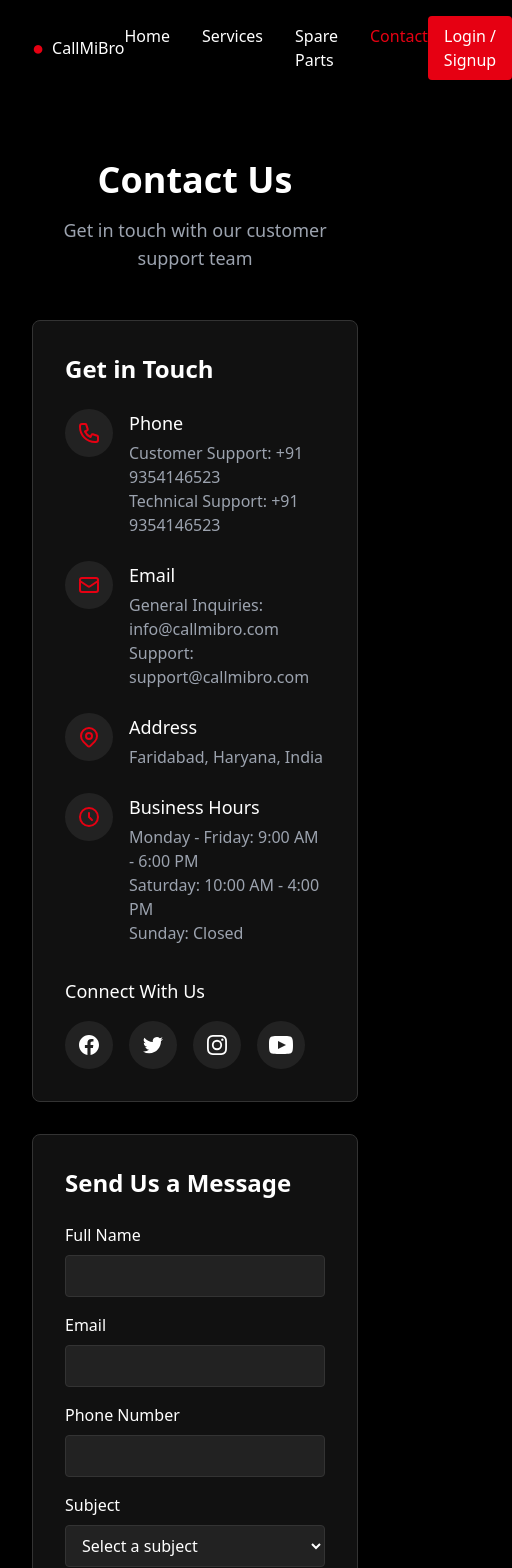
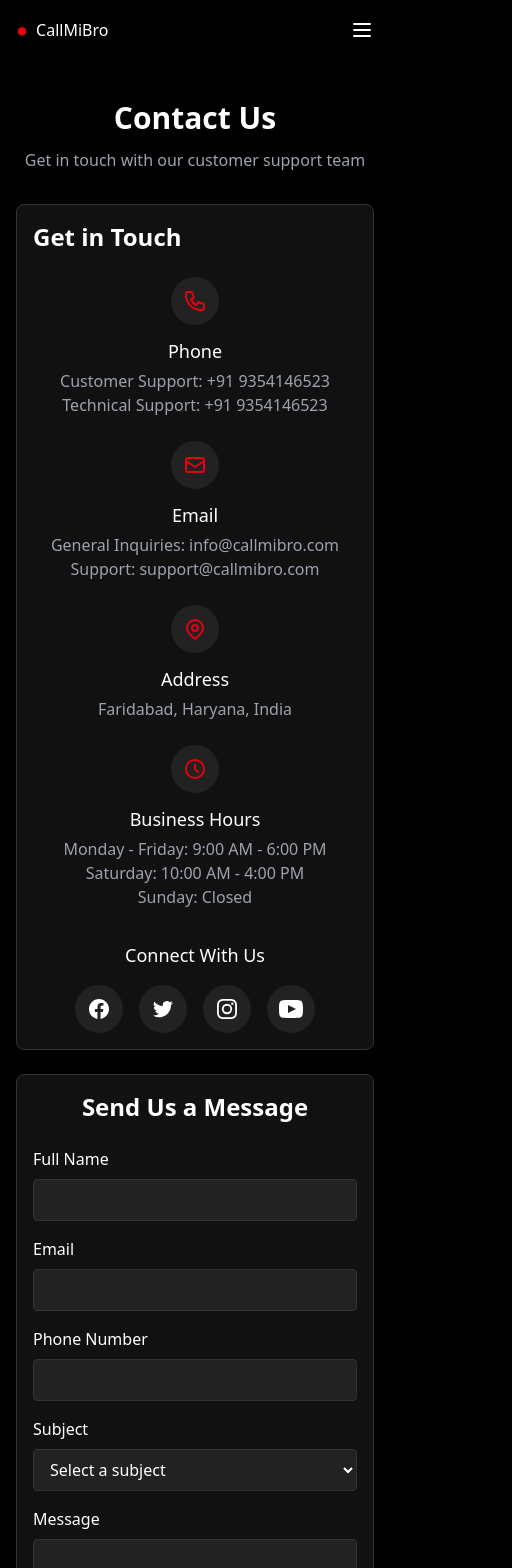
Before and after one commit to ravindrauiet/callmibro, a Next.js app: page /contact in a window 390 px wide. Shown: the top 1568 px of the page, 512 px wide, since content can reach past the window. Built offline with nearby package versions, Linux system fonts and the light colour scheme.

Commit message:
Add hero image and enhance styling across contact-related components. Updated layout and spacing in ContactPage, ContactForm, and ContactInfo for improved responsiveness. Enhanced AuthModal with better input styling and mobile navigation in Header.

```diff
--- a/src/app/contact/page.js
+++ b/src/app/contact/page.js
@@ -7,14 +7,14 @@ export default function ContactPage() {
   return (
     <main className="min-h-screen bg-black text-white">
       <Header activePage="contact" />
-      <div className="py-16 px-8">
+      <div className="py-10 md:py-16 px-4 md:px-8">
         <div className="max-w-6xl mx-auto">
-          <div className="text-center mb-12">
-            <h1 className="text-4xl font-bold mb-4">Contact Us</h1>
-            <p className="text-gray-400 text-lg">Get in touch with our customer support team</p>
+          <div className="text-center mb-8 md:mb-12">
+            <h1 className="text-3xl md:text-4xl font-bold mb-3 md:mb-4">Contact Us</h1>
+            <p className="text-gray-400 text-base md:text-lg">Get in touch with our customer support team</p>
           </div>
 
-          <div className="grid grid-cols-1 md:grid-cols-2 gap-8">
+          <div className="grid grid-cols-1 md:grid-cols-2 gap-6 md:gap-8">
             <ContactInfo />
             <ContactForm />
           </div>
--- a/src/components/ContactForm.js
+++ b/src/components/ContactForm.js
@@ -46,8 +46,8 @@ export default function ContactForm() {
   }
 
   return (
-    <div className="bg-[#111] border border-[#333] rounded-lg p-8">
-      <h2 className="text-2xl font-bold mb-6">Send Us a Message</h2>
+    <div className="bg-[#111] border border-[#333] rounded-lg p-4 sm:p-8">
+      <h2 className="text-2xl font-bold mb-6 text-center sm:text-left">Send Us a Message</h2>
 
       {submitSuccess ? (
         <div className="bg-green-900 text-green-100 p-4 rounded mb-6">
@@ -56,7 +56,7 @@ export default function ContactForm() {
       ) : null}
 
       <form onSubmit={handleSubmit}>
-        <div className="grid grid-cols-1 md:grid-cols-2 gap-4 mb-4">
+        <div className="grid grid-cols-1 sm:grid-cols-2 gap-4 mb-4">
           {/* Name field */}
           <div>
             <label htmlFor="name" className="block text-white mb-2">Full Name</label>
@@ -86,7 +86,7 @@ export default function ContactForm() {
           </div>
         </div>
 
-        <div className="grid grid-cols-1 md:grid-cols-2 gap-4 mb-4">
+        <div className="grid grid-cols-1 sm:grid-cols-2 gap-4 mb-4">
           {/* Phone field */}
           <div>
             <label htmlFor="phone" className="block text-white mb-2">Phone Number</label>
--- a/src/components/ContactInfo.js
+++ b/src/components/ContactInfo.js
@@ -1,12 +1,12 @@
 export default function ContactInfo() {
   return (
-    <div className="bg-[#111] border border-[#333] rounded-lg p-8">
+    <div className="bg-[#111] border border-[#333] rounded-lg p-4 sm:p-8">
       <h2 className="text-2xl font-bold mb-6">Get in Touch</h2>
 
       <div className="space-y-6">
         {/* Phone */}
-        <div className="flex items-start">
-          <div className="bg-[#222] p-3 rounded-full mr-4">
+        <div className="flex flex-col sm:flex-row items-center sm:items-start text-center sm:text-left">
+          <div className="bg-[#222] p-3 rounded-full mb-3 sm:mb-0 sm:mr-4">
             <svg className="w-6 h-6 text-[#e60012]" fill="none" stroke="currentColor" viewBox="0 0 24 24" xmlns="http://www.w3.org/2000/svg">
               <path strokeLinecap="round" strokeLinejoin="round" strokeWidth="2" d="M3 5a2 2 0 012-2h3.28a1 1 0 01.948.684l1.498 4.493a1 1 0 01-.502 1.21l-2.257 1.13a11.042 11.042 0 005.516 5.516l1.13-2.257a1 1 0 011.21-.502l4.493 1.498a1 1 0 01.684.949V19a2 2 0 01-2 2h-1C9.716 21 3 14.284 3 6V5z"></path>
             </svg>
@@ -19,8 +19,8 @@ export default function ContactInfo() {
         </div>
 
         {/* Email */}
-        <div className="flex items-start">
-          <div className="bg-[#222] p-3 rounded-full mr-4">
+        <div className="flex flex-col sm:flex-row items-center sm:items-start text-center sm:text-left">
+          <div className="bg-[#222] p-3 rounded-full mb-3 sm:mb-0 sm:mr-4">
             <svg className="w-6 h-6 text-[#e60012]" fill="none" stroke="currentColor" viewBox="0 0 24 24" xmlns="http://www.w3.org/2000/svg">
               <path strokeLinecap="round" strokeLinejoin="round" strokeWidth="2" d="M3 8l7.89 5.26a2 2 0 002.22 0L21 8M5 19h14a2 2 0 002-2V7a2 2 0 00-2-2H5a2 2 0 00-2 2v10a2 2 0 002 2z"></path>
             </svg>
@@ -33,8 +33,8 @@ export default function ContactInfo() {
         </div>
 
         {/* Address */}
-        <div className="flex items-start">
-          <div className="bg-[#222] p-3 rounded-full mr-4">
+        <div className="flex flex-col sm:flex-row items-center sm:items-start text-center sm:text-left">
+          <div className="bg-[#222] p-3 rounded-full mb-3 sm:mb-0 sm:mr-4">
             <svg className="w-6 h-6 text-[#e60012]" fill="none" stroke="currentColor" viewBox="0 0 24 24" xmlns="http://www.w3.org/2000/svg">
               <path strokeLinecap="round" strokeLinejoin="round" strokeWidth="2" d="M17.657 16.657L13.414 20.9a1.998 1.998 0 01-2.827 0l-4.244-4.243a8 8 0 1111.314 0z"></path>
               <path strokeLinecap="round" strokeLinejoin="round" strokeWidth="2" d="M15 11a3 3 0 11-6 0 3 3 0 016 0z"></path>
@@ -48,8 +48,8 @@ export default function ContactInfo() {
         </div>
 
         {/* Business Hours */}
-        <div className="flex items-start">
-          <div className="bg-[#222] p-3 rounded-full mr-4">
+        <div className="flex flex-col sm:flex-row items-center sm:items-start text-center sm:text-left">
+          <div className="bg-[#222] p-3 rounded-full mb-3 sm:mb-0 sm:mr-4">
             <svg className="w-6 h-6 text-[#e60012]" fill="none" stroke="currentColor" viewBox="0 0 24 24" xmlns="http://www.w3.org/2000/svg">
               <path strokeLinecap="round" strokeLinejoin="round" strokeWidth="2" d="M12 8v4l3 3m6-3a9 9 0 11-18 0 9 9 0 0118 0z"></path>
             </svg>
@@ -65,8 +65,8 @@ export default function ContactInfo() {
 
       {/* Social Media */}
       <div className="mt-8">
-        <h3 className="text-lg font-medium mb-4">Connect With Us</h3>
-        <div className="flex space-x-4">
+        <h3 className="text-lg font-medium mb-4 text-center sm:text-left">Connect With Us</h3>
+        <div className="flex space-x-4 justify-center sm:justify-start">
           <a href="#" className="bg-[#222] p-3 rounded-full text-white hover:text-[#e60012] transition-colors">
             <svg className="w-6 h-6" fill="currentColor" viewBox="0 0 24 24" xmlns="http://www.w3.org/2000/svg">
               <path d="M22 12c0-5.523-4.477-10-10-10S2 6.477 2 12c0 4.991 3.657 9.128 8.438 9.878v-6.987h-2.54V12h2.54V9.797c0-2.506 1.492-3.89 3.777-3.89 1.094 0 2.238.195 2.238.195v2.46h-1.26c-1.243 0-1.63.771-1.63 1.562V12h2.773l-.443 2.89h-2.33v6.988C18.343 21.128 22 16.991 22 12z" />
--- a/src/components/Header.js
+++ b/src/components/Header.js
@@ -1,19 +1,39 @@
 'use client'
 
-import { useState } from 'react'
+import { useState, useEffect } from 'react'
 import AuthModal from './AuthModal'
 
 export default function Header({ activePage }) {
   const [authModalOpen, setAuthModalOpen] = useState(false)
+  const [mobileMenuOpen, setMobileMenuOpen] = useState(false)
+  const [scrolled, setScrolled] = useState(false)
+
+  // Handle scroll event for header shadow
+  useEffect(() => {
+    const handleScroll = () => {
+      if (window.scrollY > 10) {
+        setScrolled(true)
+      } else {
+        setScrolled(false)
+      }
+    }
+
+    window.addEventListener('scroll', handleScroll)
+    return () => {
+      window.removeEventListener('scroll', handleScroll)
+    }
+  }, [])
 
   return (
     <>
-      <header className="sticky top-0 w-full bg-black flex items-center justify-between px-8 py-4 z-50 shadow-md">
+      <header className={`sticky top-0 w-full bg-black flex items-center justify-between px-4 md:px-8 py-4 z-50 transition-all duration-300 ${scrolled ? 'shadow-md' : ''}`}>
         <div className="logo flex items-center">
           <span className="text-[#e60012] font-bold text-xl">●</span>
           <span className="ml-2 font-medium">CallMiBro</span>
         </div>
-        <nav className="flex gap-8">
+
+        {/* Desktop Navigation */}
+        <nav className="hidden md:flex gap-8">
           <a
             href="/"
             className={`transition-colors ${activePage === 'home' ? 'text-[#e60012]' : 'hover:text-[#e60012]'}`}
@@ -39,13 +59,78 @@ export default function Header({ activePage }) {
             Contact
           </a>
         </nav>
-        <button
-          className="bg-[#e60012] text-white px-4 py-2 rounded hover:bg-[#b3000f] transition-colors"
-          onClick={() => setAuthModalOpen(true)}
-        >
-          Login / Signup
-        </button>
+
+        <div className="flex items-center space-x-4">
+          {/* Login button */}
+          <button
+            className="hidden md:block bg-[#e60012] text-white px-4 py-2 rounded hover:bg-[#b3000f] transition-colors"
+            onClick={() => setAuthModalOpen(true)}
+          >
+            Login / Signup
+          </button>
+
+          {/* Mobile menu button */}
+          <button
+            className="md:hidden text-white focus:outline-none"
+            onClick={() => setMobileMenuOpen(!mobileMenuOpen)}
+          >
+            {mobileMenuOpen ? (
+              <svg className="w-6 h-6" fill="none" stroke="currentColor" viewBox="0 0 24 24" xmlns="http://www.w3.org/2000/svg">
+                <path strokeLinecap="round" strokeLinejoin="round" strokeWidth={2} d="M6 18L18 6M6 6l12 12" />
+              </svg>
+            ) : (
+              <svg className="w-6 h-6" fill="none" stroke="currentColor" viewBox="0 0 24 24" xmlns="http://www.w3.org/2000/svg">
+                <path strokeLinecap="round" strokeLinejoin="round" strokeWidth={2} d="M4 6h16M4 12h16M4 18h16" />
+              </svg>
+            )}
+          </button>
+        </div>
       </header>
+
+      {/* Mobile Navigation Menu */}
+      {mobileMenuOpen && (
+        <div className="md:hidden fixed top-[60px] left-0 right-0 bg-black border-t border-[#333] z-40 shadow-lg">
+          <nav className="flex flex-col px-4 py-3">
+            <a
+              href="/"
+              className={`py-3 border-b border-[#333] ${activePage === 'home' ? 'text-[#e60012]' : 'hover:text-[#e60012]'}`}
+              onClick={() => setMobileMenuOpen(false)}
+            >
+              Home
+            </a>
+            <a
+              href="/services"
+              className={`py-3 border-b border-[#333] ${activePage === 'services' ? 'text-[#e60012]' : 'hover:text-[#e60012]'}`}
+              onClick={() => setMobileMenuOpen(false)}
+            >
+              Services
+            </a>
+            <a
+              href="/spare-parts"
+              className={`py-3 border-b border-[#333] ${activePage === 'spare-parts' ? 'text-[#e60012]' : 'hover:text-[#e60012]'}`}
+              onClick={() => setMobileMenuOpen(false)}
+            >
+              Spare Parts
+            </a>
+            <a
+              href="/contact"
+              className={`py-3 border-b border-[#333] ${activePage === 'contact' ? 'text-[#e60012]' : 'hover:text-[#e60012]'}`}
+              onClick={() => setMobileMenuOpen(false)}
+            >
+              Contact
+            </a>
+            <button
+              className="mt-4 bg-[#e60012] text-white py-2 rounded hover:bg-[#b3000f] transition-colors text-center"
+              onClick={() => {
+                setMobileMenuOpen(false)
+                setAuthModalOpen(true)
+              }}
+            >
+              Login / Signup
+            </button>
+          </nav>
+        </div>
+      )}
 
       <AuthModal
         isOpen={authModalOpen}
```
Also changed, not shown: src/components/AuthModal.js (+20 -20 lines), src/components/Footer.js (+7 -7 lines), src/components/Modal.js (+8 -7 lines), 1 other file (tests, documents, lock files or other folders).
